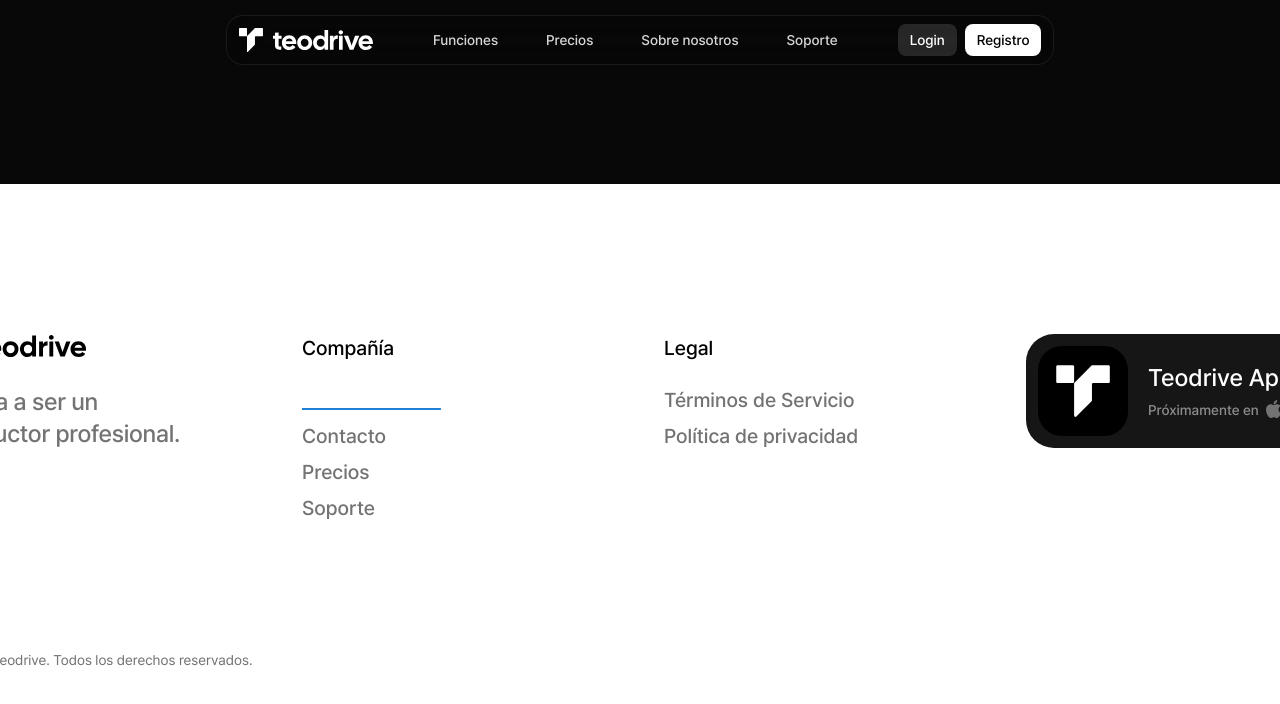
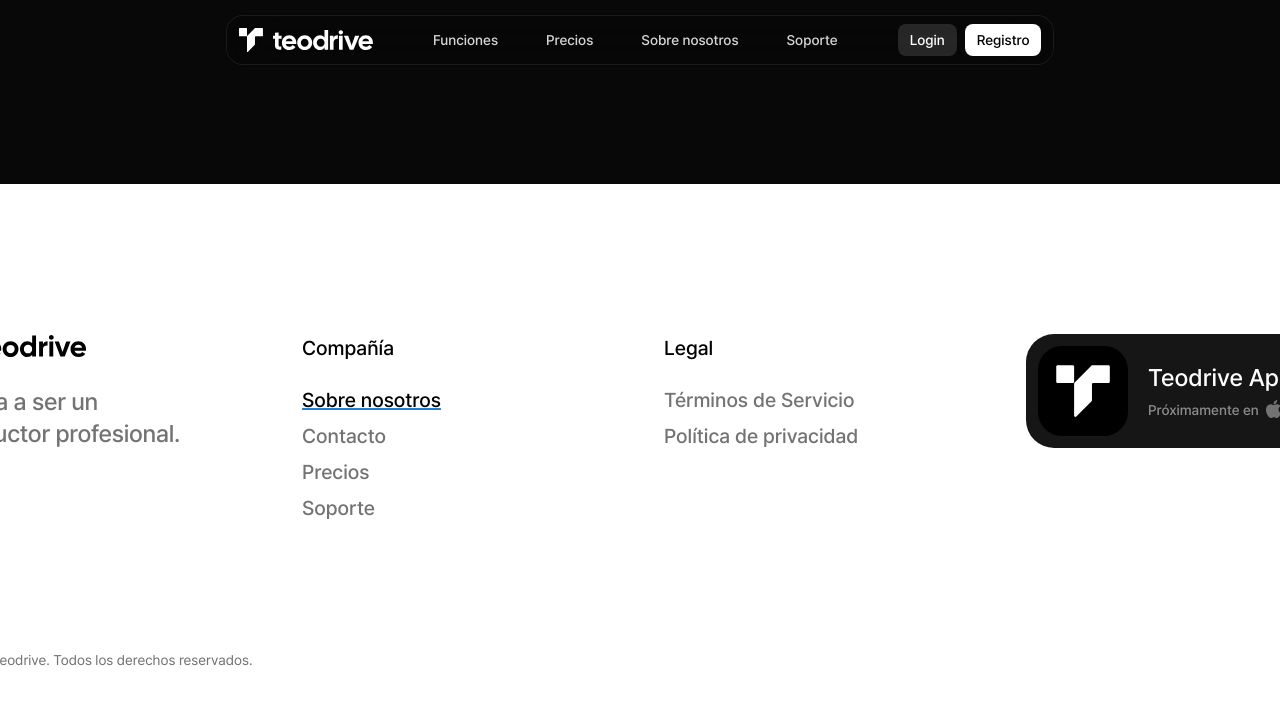
Before and after one commit to gitgunter/teodrive-landing, a React (Vite) app: page / in a window 1280 px wide. In both pictures the pointer is over the item "Sobre nosotros". Shown: the part 5374-6078 px from the top of the page. Built offline with nearby package versions, Linux system fonts and the light colour scheme.

Commit message:
Fixed footer nav item color

```diff
--- a/src/components/landing/Footer/Footer.module.css
+++ b/src/components/landing/Footer/Footer.module.css
@@ -39,7 +39,7 @@
   transition: color 200ms ease-out, text-decoration 200ms ease-out, -webkit-text-decoration 200ms ease-out;
 }
 .Footer .footerNav .navList .navListItem:hover {
-  color: #fff;
+  color: #000;
   -webkit-text-decoration: underline var(--teodriveColor);
           text-decoration: underline var(--teodriveColor);
 }
--- a/src/components/landing/Footer/Footer.module.scss
+++ b/src/components/landing/Footer/Footer.module.scss
@@ -38,7 +38,7 @@
         transition: color 200ms ease-out, text-decoration 200ms ease-out;
 
         &:hover {
-          color: #fff;
+          color: #000;
           text-decoration: underline var(--teodriveColor);
         }
       }
```
